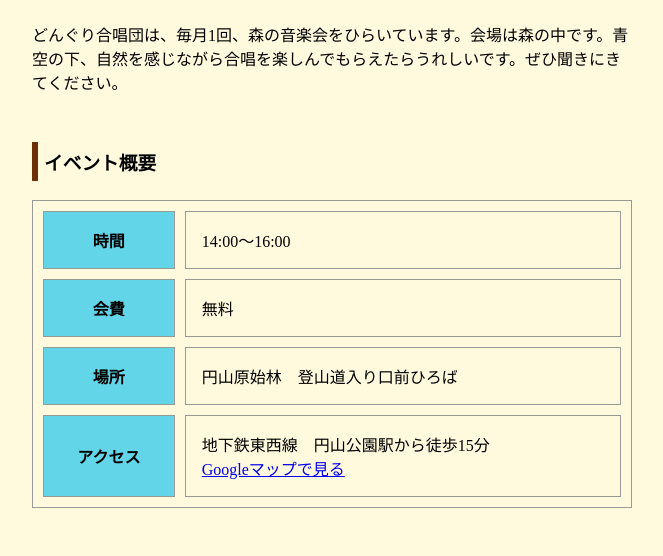
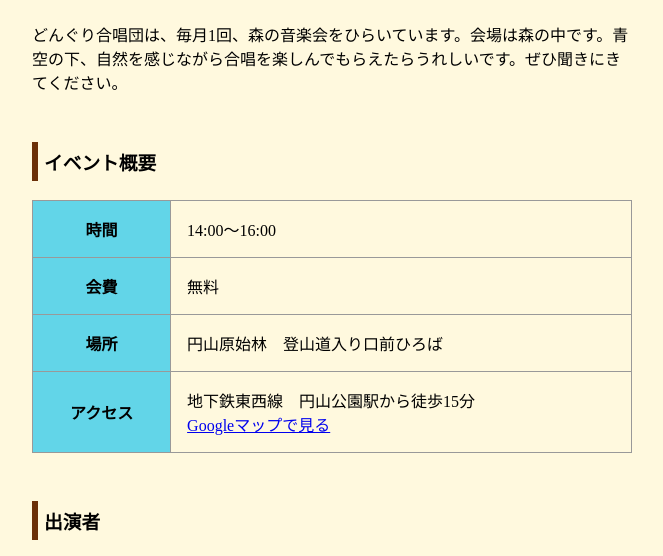
Before and after one commit to que-sera/study, a PHP site: page / in a window 1280 px wide. Shown: the part 995-1551 px from the top of the page, without its empty margins (308-971 px from the left). Run offline with PHP 8.4, Linux system fonts and the light colour scheme.

Commit message:
Lesson 20 Set viewpoint amended #10

```diff
--- a/2days_html/www/CSS/style.css
+++ b/2days_html/www/CSS/style.css
@@ -43,6 +43,7 @@ article {
 #profile {
     background-color: #6b3008;
     color: #ffffff;
+
 }
 
 /* コンテンツ幅の上限を設定 */
@@ -81,8 +82,8 @@ section {
 /* 表 */
 table {
     border: solid 1px #999999;
-    border-collapse: separate;
-    border-spacing: 10px;
+    border-collapse: collapse;
+    border-spacing: none;
     width: 100%;
 }
 th, td {
@@ -116,6 +117,7 @@ ol li {
 }
 .navigation ul li a:hover {
     text-decoration: underline;
+    color: #62d5e8;
 }
 
 /* メインビジュアル */
```
